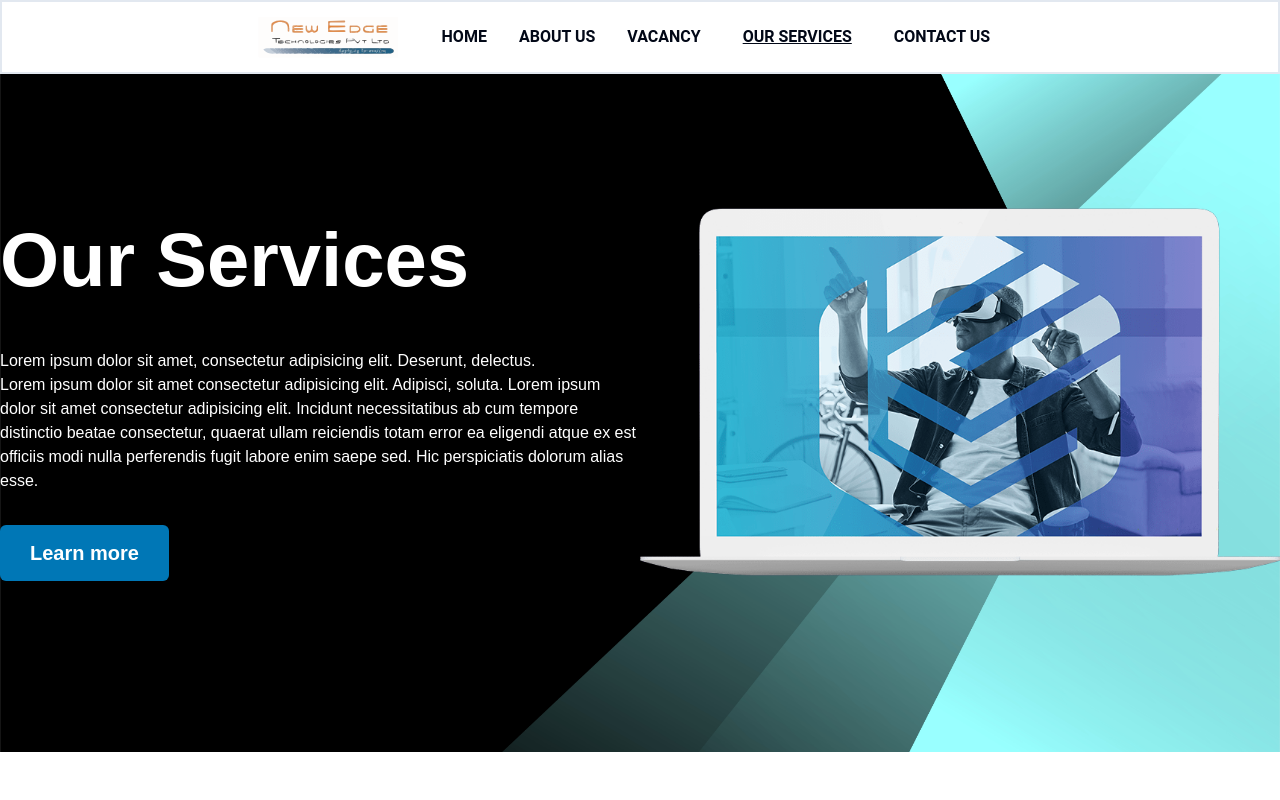
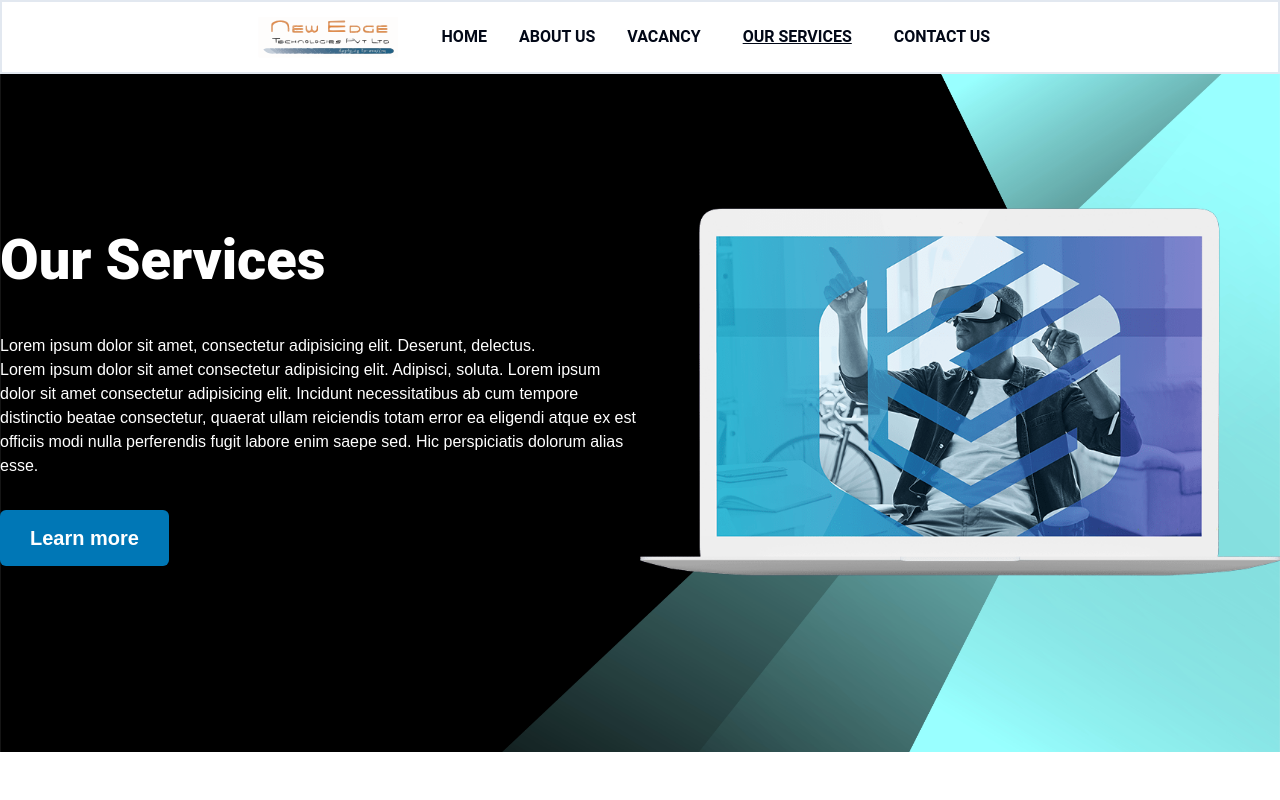
Before and after one commit to Tshewang2022/newEdge_web, a React (Vite) app: page /our-services in a window 1280 px wide. Shown: the top 800 px of the page. Built offline with nearby package versions, Linux system fonts and the light colour scheme.

Commit message:
closing up the file, for completing

```diff
--- a/src/_roots/pages/OurServices.tsx
+++ b/src/_roots/pages/OurServices.tsx
@@ -14,10 +14,10 @@ const OurServices = () => {
       >
         <div className="flex justify-center items-center w-[1440px]">
           <div className="w-1/2 max-md:px-[16px]">
-            <h1 className="text-[76px] leading-normal text-white font-sans font-black max-md:text-[48px]">
+            <h1 className="text-[56px] leading-normal text-white font-roboto font-black max-md:text-[48px]">
               Our Services
             </h1>
-            <p className="text-white pb-[32px] font-sans py-[32px] max-md:py-[16px] ">
+            <p className="text-white pb-[32px] font-sans py-[32px] max-md:py-[16px] max-sm:line-clamp-6">
               Lorem ipsum dolor sit amet, consectetur adipisicing elit.
               Deserunt, delectus.
               <br /> Lorem ipsum dolor sit amet consectetur adipisicing elit.
@@ -135,7 +135,7 @@ const OurServices = () => {
           </div>
           <div className="flex justify-center items-center">
             <div className="justify-center items-center flex w-[1440px]">
-              <div className="text-[16px] font-medium">
+              <div className="text-[16px] font-medium w-1/2">
                 <div className="items-center px-[16px] py-[16px] bg-blue-200 mb-[32px] w-full shadow-lg hover:bg-[#ade8f4] transition duration-300 ease-in-out">
                   <h2 className="">Networking</h2>
                 </div>
@@ -149,7 +149,7 @@ const OurServices = () => {
                   <h2 className="py-[16px] ">Server & Storage</h2>
                 </div>
               </div>
-              <div className="flex justify-center items-center w-1/2 ">
+              <div className="flex justify-center items-center w-1/2  max-md:hidden">
                 <div className="px-[32px]">
                   <img src="/assets/images/ux.png" alt="" />
                   <p>
```
